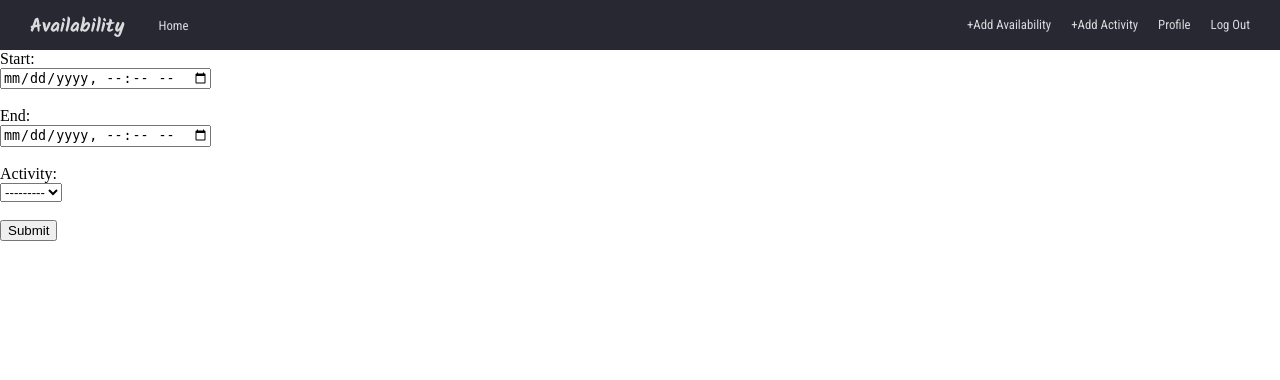
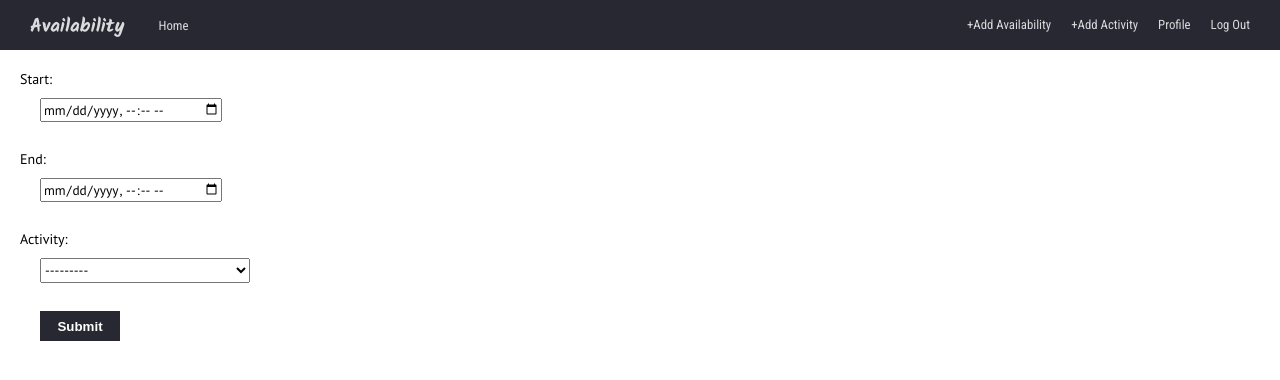
Before and after one commit to wikantsa/AvailabilityTracker, a Django app: a page that uses availability/templates/availability_form.html in a window 1280 px wide. Shown: the top 380 px of the page. Run offline with Django 3.2, Linux system fonts and the light colour scheme; the visitor is signed in with stand-in values (Sample User, id 1); data that the repository does not hold is empty; parts of the project's set-up code (start-up, migrations or seed data) failed here and were passed over.

Commit message:
Added changes to form styling

```diff
--- a/availability/templates/activity_form.html
+++ b/availability/templates/activity_form.html
@@ -5,7 +5,7 @@
 {% endblock %}
 
 {% block body %}
-<link rel="stylesheet" type="text/css" href="/static/css/new.css">
+<link rel="stylesheet" type="text/css" href="/static/form.css">
 <form action="" method="post" enctype="multipart/form-data">
     {% csrf_token %}
     {% include 'form-template.html' %}
--- a/availability/templates/availability_form.html
+++ b/availability/templates/availability_form.html
@@ -5,7 +5,7 @@
 {% endblock %}
 
 {% block body %}
-<link rel="stylesheet" type="text/css" href="/static/css/new.css">
+<link rel="stylesheet" type="text/css" href="/static/form.css">
 <form action="" method="post" enctype="multipart/form-data">
     {% csrf_token %}
     {% include 'form-template.html' %}
--- a/static_files/form.css
+++ b/static_files/form.css
@@ -12,6 +12,7 @@
 form input[type="text"]
 {
 	margin:10px 20px 10px 20px;
+	font-family: 'PT Sans', sans-serif;
 }
 form input[type="password"]
 {
@@ -20,6 +21,19 @@
 form input[type="email"]
 {
 	margin:10px 20px 10px 20px;
+	font-family: 'PT Sans', sans-serif;
+}
+form input[type="datetime-local"]
+{
+	margin:10px 20px 10px 20px;
+	font-family: 'PT Sans', sans-serif;
+}
+select
+{
+	margin:10px 20px 10px 20px;
+	min-width:210px;
+	min-height:25px;
+	font-family: 'PT Sans', sans-serif;
 }
 form a
 {
```
